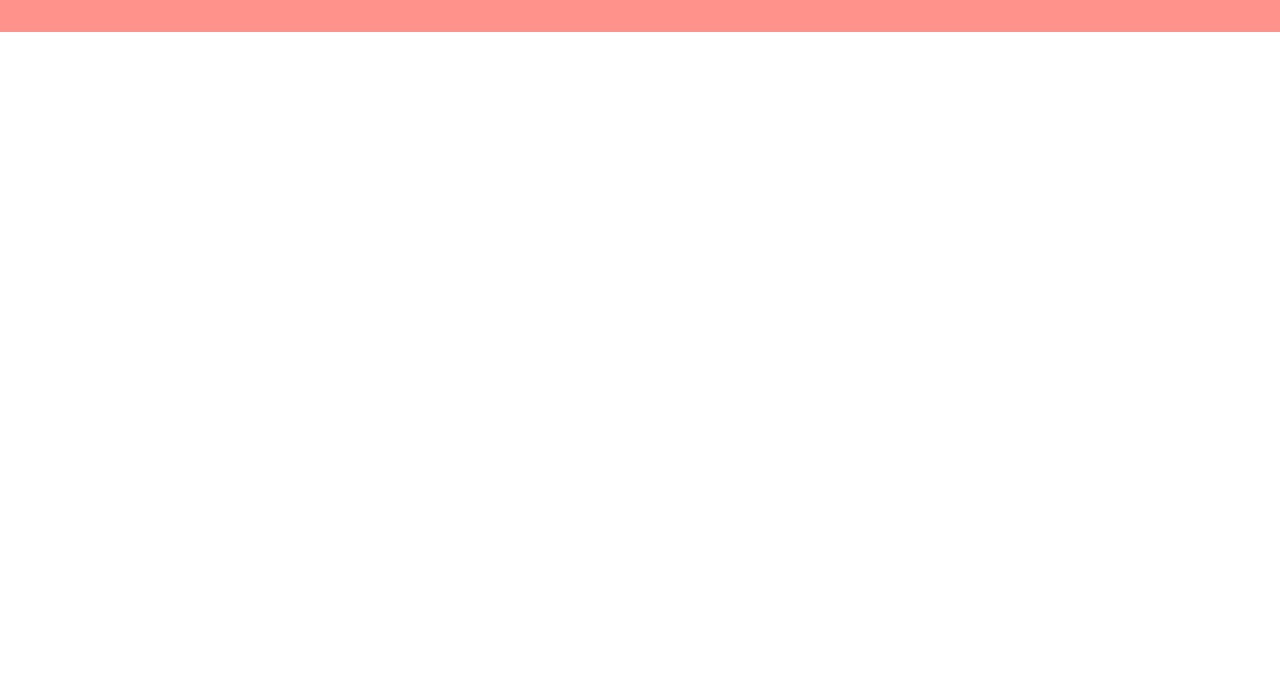
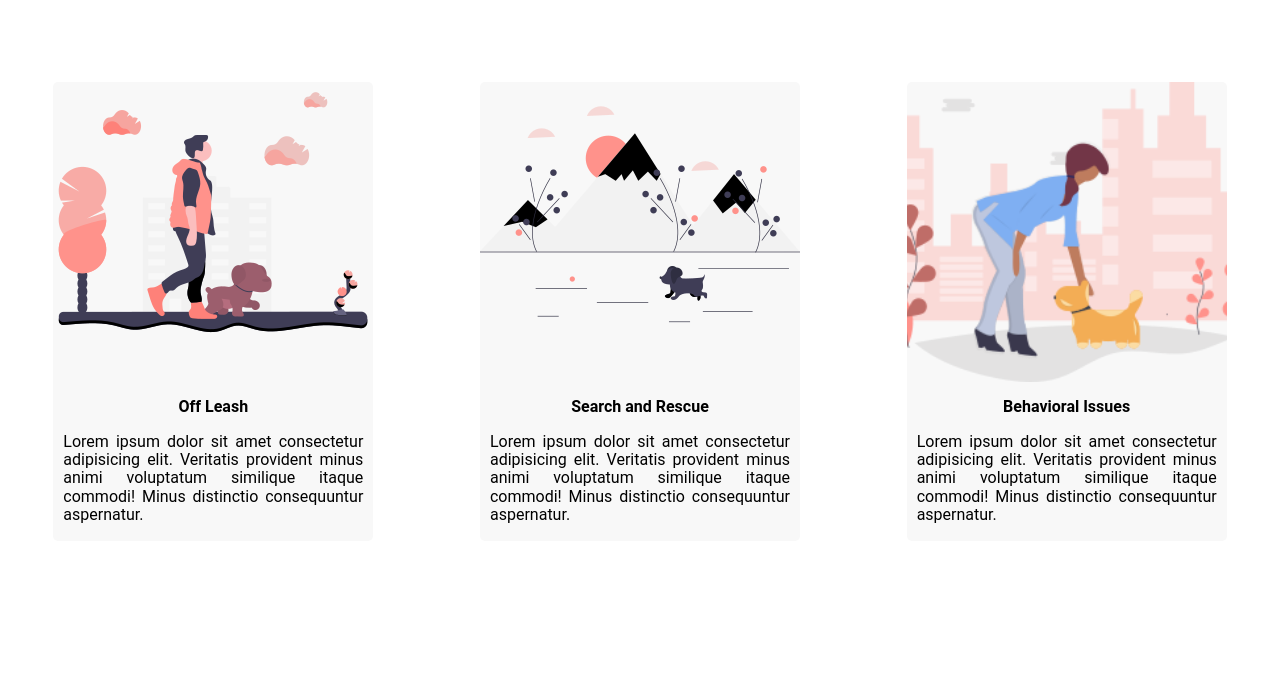
Before and after one commit to mikebabz426/sunset-revamp, a Gatsby site: page / in a window 1280 px wide. Shown: the part 968-1661 px from the top of the page. Before the commit the page ends 1000 px from the top, so only its background shows below. Built offline with nearby package versions, Linux system fonts and the light colour scheme; Gatsby itself is replaced by a stand-in of ours.

Commit message:
add card component and create services showcase section

```diff
--- /dev/null
+++ b/src/components/Card.jsx
@@ -0,0 +1,46 @@
+import React from "react"
+import styled from "styled-components"
+import Img from "gatsby-image"
+
+const CardHolder = styled.div`
+  margin: 2rem auto;
+  max-width: 320px;
+  display: flex;
+  flex-direction: column;
+  align-items: center;
+  justify-content: center;
+  text-align: justify;
+  background-color: #f8f8f8;
+  border-radius: 5px;
+`
+
+const ImageHolder = styled(Img)`
+  width: 320px;
+  height: 300px;
+  border-radius: 5px 5px 0 0;
+`
+const CardHead = styled.h4`
+  font-weight: bold;
+  margin: 1rem 0 0 0;
+`
+
+const Body = styled.p`
+  text-align: justify;
+  max-width: 300px;
+  margin: 1rem 0.5rem;
+`
+const Card = ({ title, fluid }) => {
+  return (
+    <CardHolder>
+      <ImageHolder fluid={fluid}></ImageHolder>
+      <CardHead>{title}</CardHead>
+      <Body>
+        Lorem ipsum dolor sit amet consectetur adipisicing elit. Veritatis
+        provident minus animi voluptatum similique itaque commodi! Minus
+        distinctio consequuntur aspernatur.
+      </Body>
+    </CardHolder>
+  )
+}
+
+export default Card
--- a/src/components/layout.jsx
+++ b/src/components/layout.jsx
@@ -1,6 +1,6 @@
 import React from "react"
-import Header from "./header"
-import Footer from "./footer"
+import Header from "./Header"
+import Footer from "./Footer"
 import "normalize.css"
 import styled, { createGlobalStyle } from "styled-components"
 
--- a/src/pages/404.js
+++ b/src/pages/404.js
@@ -1,7 +1,7 @@
 import React from "react"
 
-import Layout from "../components/layout"
-import SEO from "../components/seo"
+import Layout from "../components/Layout"
+import SEO from "../components/SEO"
 
 const NotFoundPage = () => (
   <Layout>
--- a/src/pages/about.js
+++ b/src/pages/about.js
@@ -1,8 +1,8 @@
 import React from "react"
 import { Link } from "gatsby"
 
-import Layout from "../components/layout"
-import SEO from "../components/seo"
+import Layout from "../components/Layout"
+import SEO from "../components/SEO"
 
 const AboutPage = () => (
   <Layout>
--- a/src/pages/contact.js
+++ b/src/pages/contact.js
@@ -1,7 +1,7 @@
 import React from "react"
 import { Link } from "gatsby"
-import Layout from "../components/layout"
-import SEO from "../components/seo"
+import Layout from "../components/Layout"
+import SEO from "../components/SEO"
 
 const ContactPage = () => (
   <Layout>
--- a/src/pages/index.js
+++ b/src/pages/index.js
@@ -1,17 +1,23 @@
 import React from "react"
-import Layout from "../components/layout"
-import SEO from "../components/seo"
+import Layout from "../components/Layout"
+import SEO from "../components/SEO"
 import BackgroundImage from "gatsby-background-image"
 import styled from "styled-components"
 import { graphql } from "gatsby"
 import Button from "./../components/Button"
+import Card from "../components/Card"
 
 const Headline = styled.h1`
   font-weight: bold;
   color: #333;
   font-size: 64px;
   text-align: center;
-  width: 1280px;
+  max-width: 1280px;
+
+  @media (max-width: 600px) {
+    font-size: 32px;
+    max-width: 350px;
+  }
 `
 const BgImage = styled(BackgroundImage)`
   height: 100vh;
@@ -30,18 +36,68 @@ const ButtonBox = styled.div`
   justify-content: space-around;
   align-items: center;
 `
+const ServicesShowcase = styled.div`
+  margin: 0 auto;
+  min-height: 100vh;
+  max-width: 1280;
+`
+const SectionHeadline = styled.h2`
+  color: #333;
+  font-weight: 500;
+  text-align: center;
+  max-width: 1280;
+  margin: 4rem 0 2rem 0;
+  font-size: 32px;
+`
+const SubHeadline = styled.h3`
+  color: #333;
+  font-weight: 500;
+  text-align: center;
+  max-width: 1280;
+  margin: 1rem;
+`
+const CardArea = styled.div`
+  margin: 4rem auto;
+  max-width: 1280px;
+  display: flex;
+  justify-content: space-around;
+  align-items: center;
+
+  @media (max-width: 600px) {
+    flex-direction: column;
+  }
+`
 
 const IndexPage = ({ data }) => {
+  const { hero, offLeash, behavioral, searchRescue } = data
+
   return (
     <Layout>
       <SEO title="Home" />
-      <BgImage className="hero" fluid={data.hero.childImageSharp.fluid}>
+      <BgImage className="hero" fluid={hero.childImageSharp.fluid}>
         <Headline>We Provide Proffessional Training for Your Pets</Headline>
         <ButtonBox>
           <Button type="filled" text="What We Offer" />
           <Button type="outlined" text="Contact Us" />
         </ButtonBox>
       </BgImage>
+      <ServicesShowcase>
+        <SectionHeadline>
+          Get Expert Help Training Your Dog or Puppy
+        </SectionHeadline>
+        <SubHeadline>What we can do for you</SubHeadline>
+        <CardArea>
+          <Card title="Off Leash" fluid={offLeash.childImageSharp.fluid} />
+          <Card
+            title="Search and Rescue"
+            fluid={searchRescue.childImageSharp.fluid}
+          />
+          <Card
+            title="Behavioral Issues"
+            fluid={behavioral.childImageSharp.fluid}
+          />
+        </CardArea>
+      </ServicesShowcase>
     </Layout>
   )
 }
@@ -49,6 +105,27 @@ const IndexPage = ({ data }) => {
 export const query = graphql`
   {
     hero: file(relativePath: { eq: "hero-illu.png" }) {
+      childImageSharp {
+        fluid(maxWidth: 1920, pngQuality: 90) {
+          ...GatsbyImageSharpFluid
+        }
+      }
+    }
+    offLeash: file(relativePath: { eq: "off-leash.png" }) {
+      childImageSharp {
+        fluid(pngQuality: 90) {
+          ...GatsbyImageSharpFluid
+        }
+      }
+    }
+    behavioral: file(relativePath: { eq: "behavioral.png" }) {
+      childImageSharp {
+        fluid(pngQuality: 90) {
+          ...GatsbyImageSharpFluid
+        }
+      }
+    }
+    searchRescue: file(relativePath: { eq: "search-rescue.png" }) {
       childImageSharp {
         fluid(pngQuality: 90) {
           ...GatsbyImageSharpFluid
--- a/src/pages/services.js
+++ b/src/pages/services.js
@@ -1,8 +1,8 @@
 import React from "react"
 import { Link } from "gatsby"
 
-import Layout from "../components/layout"
-import SEO from "../components/seo"
+import Layout from "../components/Layout"
+import SEO from "../components/SEO"
 
 const ServicesPage = () => (
   <Layout>
```
Also changed, not shown: src/images/behavioral.png (added), src/images/off-leash.png (added), src/images/search-rescue.png (added).
